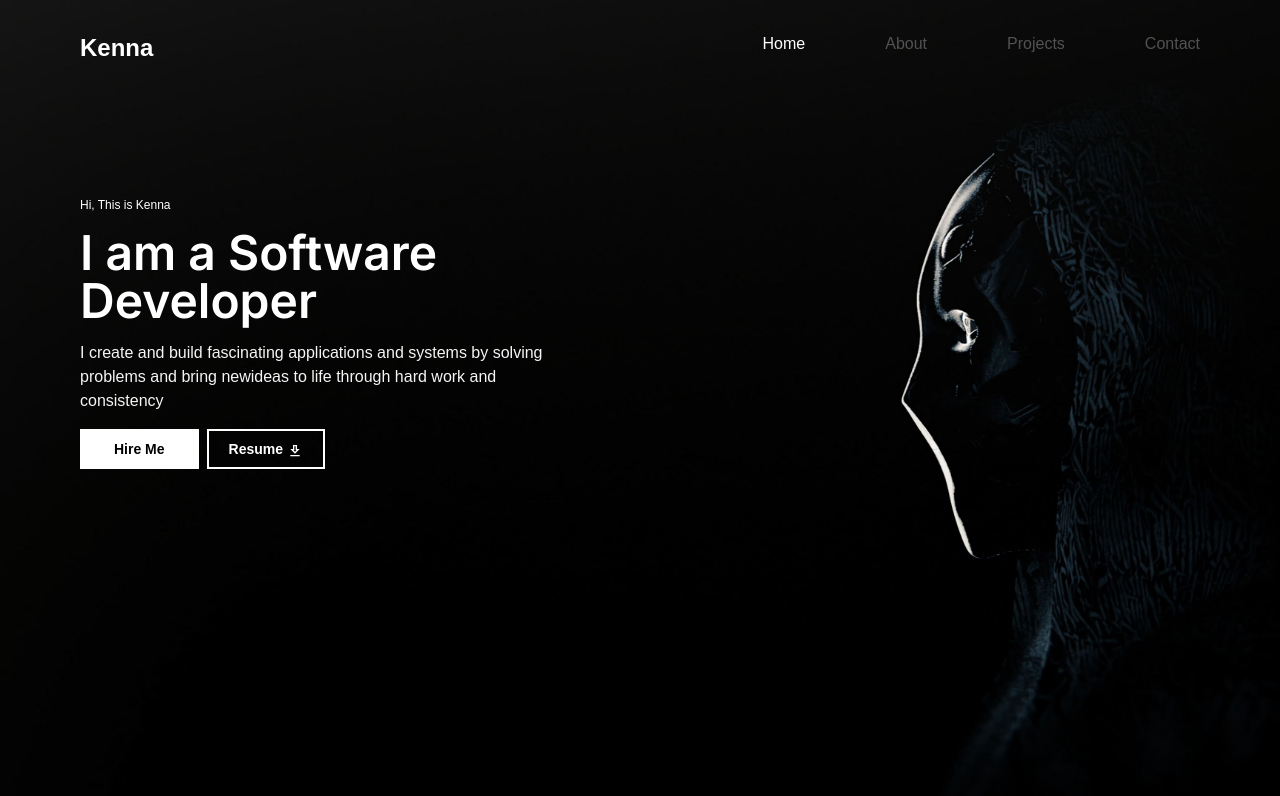
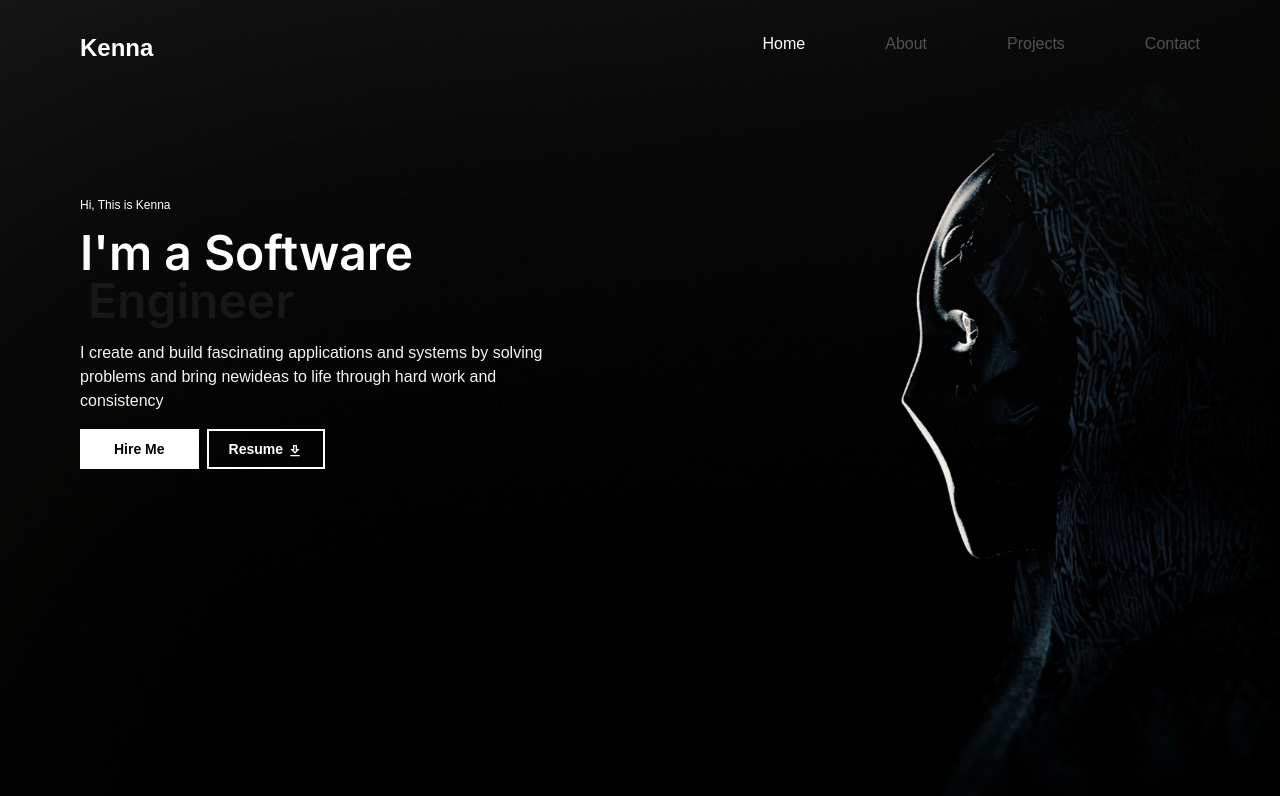
Before and after one commit to kennataddese6/portfolio, a Next.js app: page / in a window 1280 px wide. Shown: the top 796 px of the page. Built offline with nearby package versions, Linux system fonts and the light colour scheme.

Commit message:
add flip words to hero

```diff
--- a/components/ui/hero.tsx
+++ b/components/ui/hero.tsx
@@ -1,7 +1,10 @@
+import { FlipWords } from "@/components/ui/flip-words"
 import { inter } from "@/lib/font"
 import Link from "next/link"
 import { MdOutlineDownload } from "react-icons/md"
+
 const Hero = () => {
+  const words = ["Developer", "Engineer", "Designer", "Tester"]
   return (
     <div className="h-5/6 xl:w-1/2 px-4 md:px-20  text-white flex items-center">
       <div className="flex flex-col gap-3 md:gap-4">
@@ -11,7 +14,8 @@ const Hero = () => {
         <h1
           className={`text-center xl:text-start text-4xl md:text-5xl  text-white font-semibold ${inter.className}`}
         >
-          I am a Software Developer
+          I&apos;m a Software
+          <FlipWords words={words} />
         </h1>
         <p className="text-neutral-100 text-xs md:text-base text-center xl:text-start">
           I create and build fascinating applications and systems by solving
```
